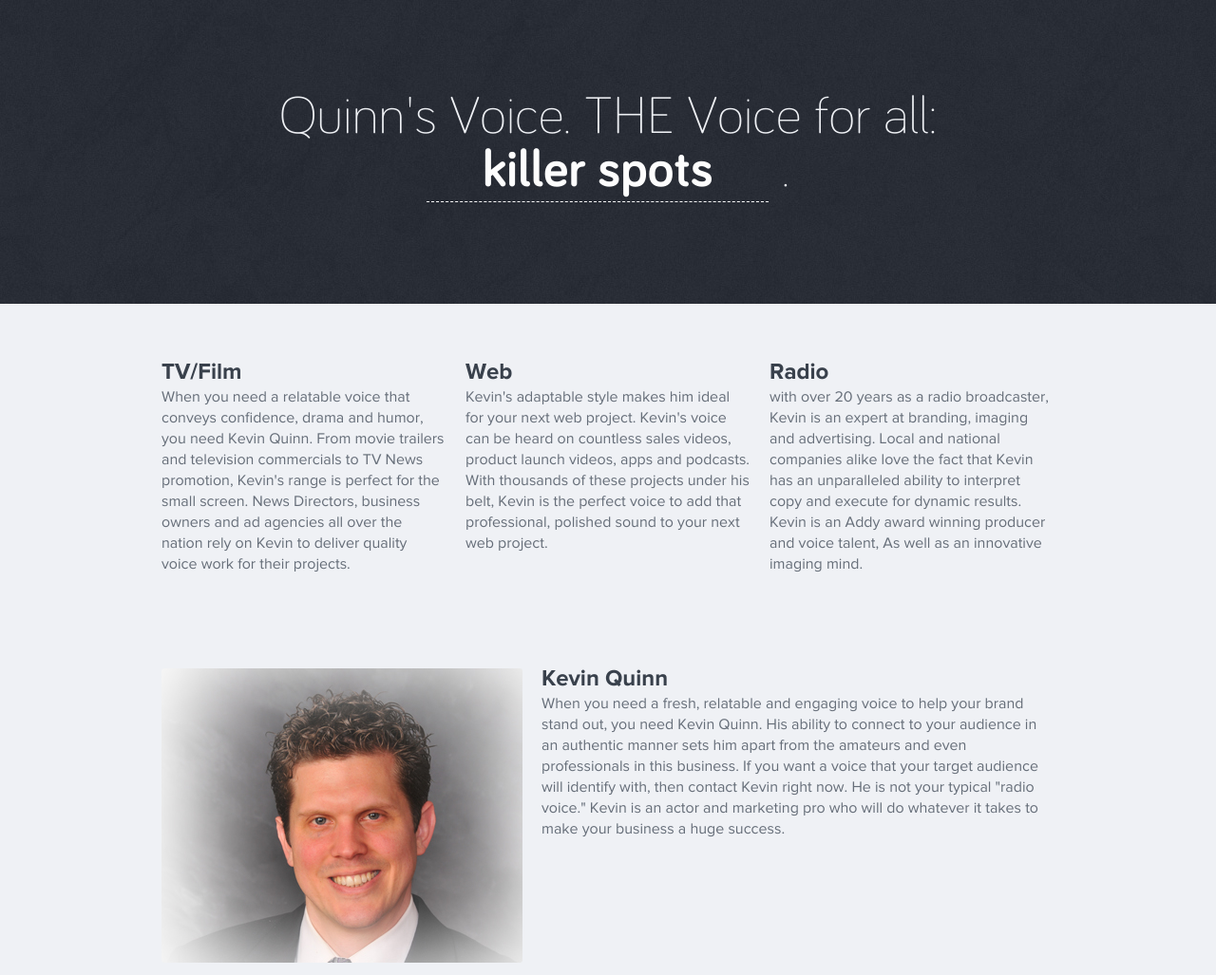
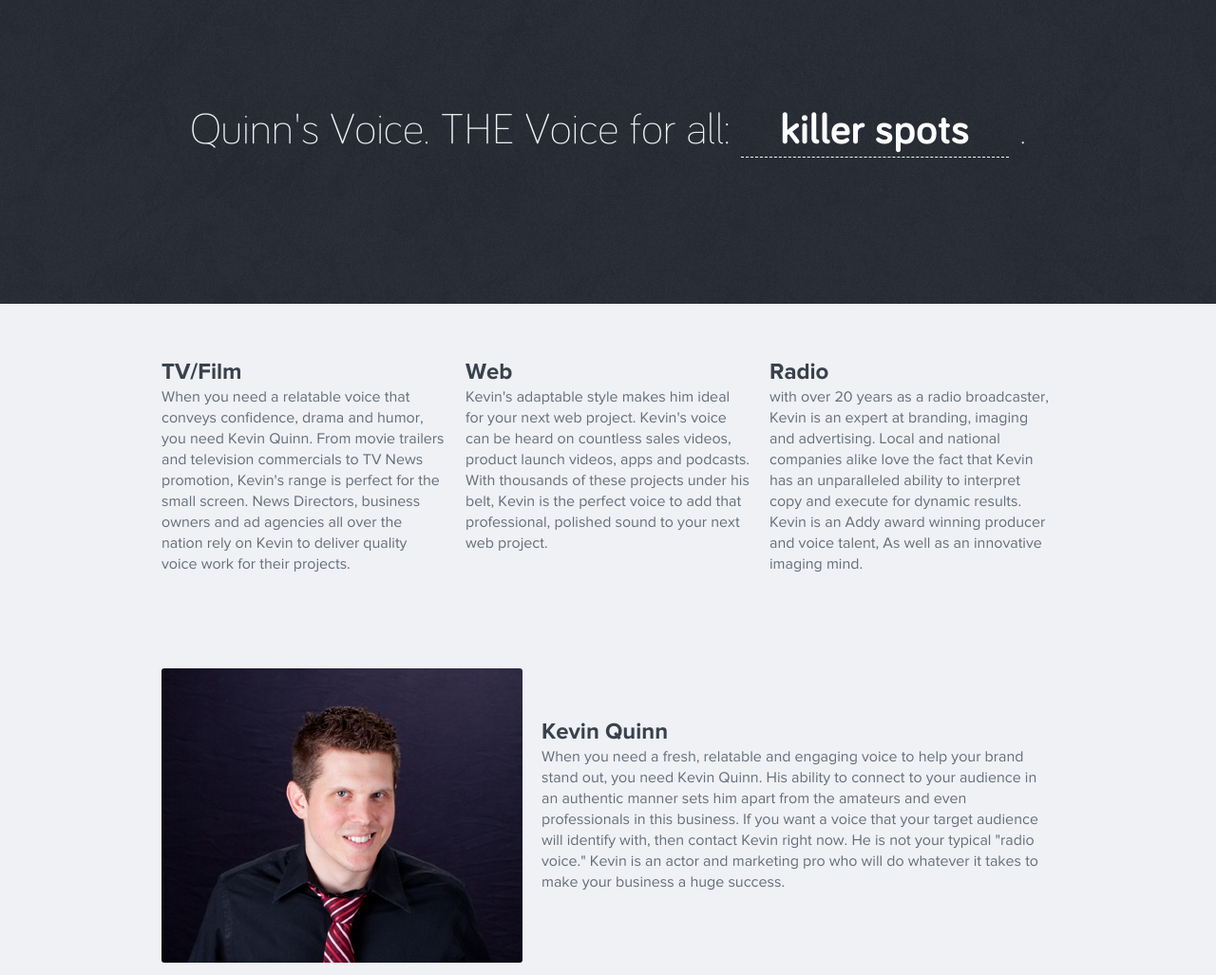
Before and after one commit to SimoneMancini/quinnsvoice, a plain HTML site: page index.html in a window 1280 px wide. Shown: the part 80-1107 px from the top of the page at 95% size. Drawn offline with nearby package versions, Linux system fonts and the light colour scheme.

Commit message:
cleaning up some of the style after kevin added some copy

```diff
--- a/css/main.css
+++ b/css/main.css
@@ -41,7 +41,7 @@ p{
     margin: 0 0 18px;
 }
 header{
-    margin: 0 0 94px;
+    margin: 0 0 113px;
     padding: 20px 0;
 }
 header ul{
@@ -71,7 +71,7 @@ header a{
 #intro p{
     color: #EFF1F5;
     font-family: 'bariol_light';
-    font-size: 56px;
+    font-size: 46px;
     line-height: 1;
     margin: 0;
     text-align: center;
@@ -86,7 +86,7 @@ header a{
 #intro p a{
     color: #fff;
     display: inline-block;
-    width: 360px;
+    width: 282px;
 }
 #dynamic-text-wrapper {
     display:inline-block;
@@ -112,6 +112,9 @@ header a{
     border-radius: 3px;
     height: auto;
     max-width: 100%;
+}
+#bio h2{
+    margin-top: 56px;
 }
 #action{
     background-color: #f7f7f7;
@@ -170,6 +173,7 @@ footer h6{
 }
 footer img{
     height: auto;
+    margin: 22px 0 0;
     max-width: 100%;
 }
 footer p{
--- a/index.html
+++ b/index.html
@@ -73,7 +73,7 @@
 
     <div id="bio">
     <div class="g5">
-        <a href="/"><img src="img/kevinquinn.jpg"/></a>
+        <a href="/"><img src="img/kevinquinn2.jpg"/></a>
     </div><!--/g5-->
     <div class="g7">
         <h2>Kevin Quinn</h2>
```
Also changed, not shown: img/kevinquinn2.jpg (added).
